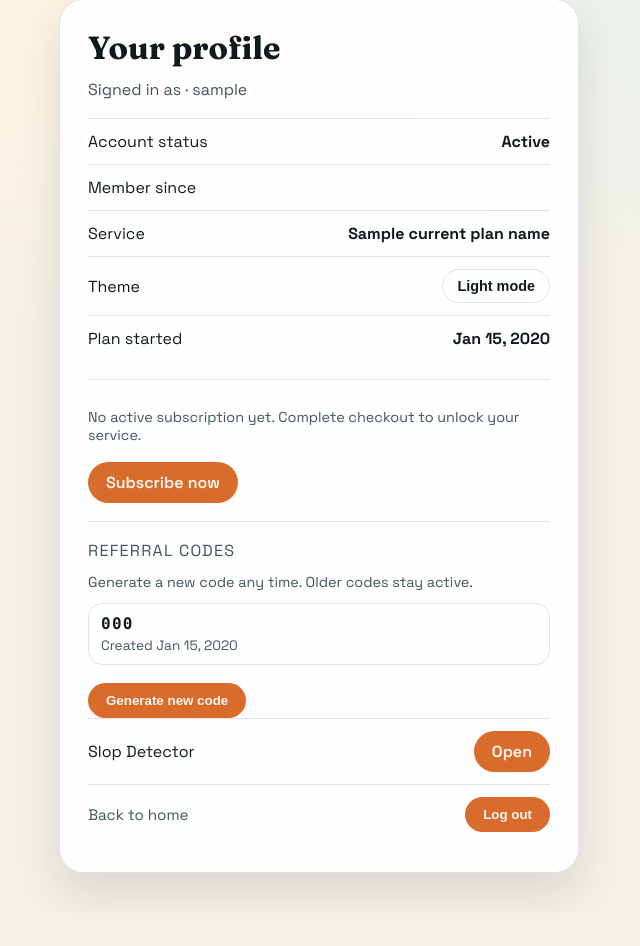
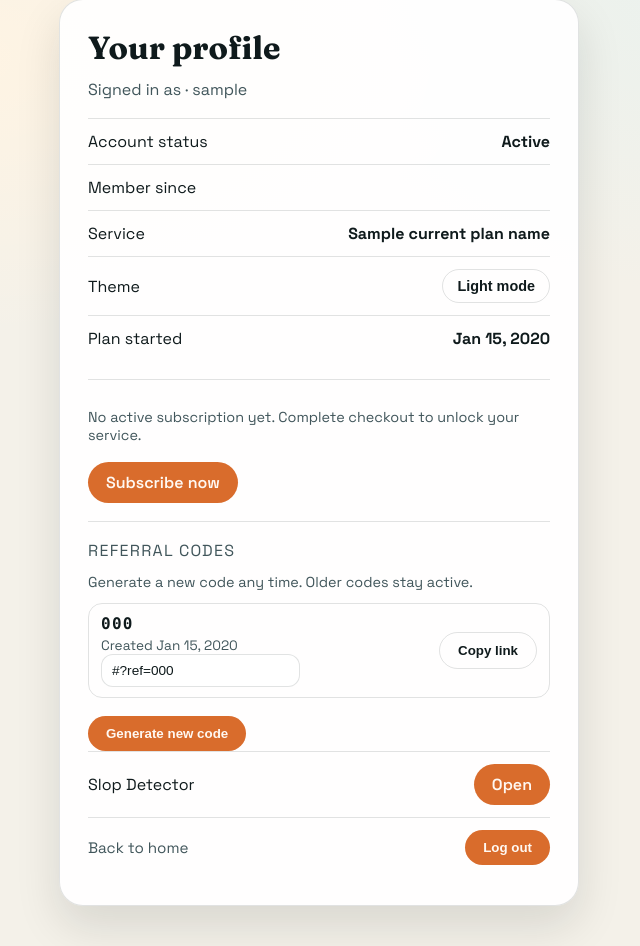
Before and after one commit to athena-live/lily, a Django app: template home/templates/home/profile.html in a window 1280 px wide. Shown: the part 41-987 px from the top of the page, without its empty margins (321-961 px from the left). Before the commit the page ends 939 px from the top, so only its background shows below. Run offline with Django 3.2, Linux system fonts and the light colour scheme; the template is opened without the code that fills it: most values are stand-ins (such as "Sample title", 1, 10 or a date in 2020).

Commit message:
Summary:
Captures ?ref= or ?ref_code= in the session, then records the referral on signup.
Adds a ReferralSignup record tying the new user to the ref code and referrer.
Shows a copyable referral link for each code on the profile page.
Files changed:

models.py
0007_referralsignup.py
account_adapter.py
middleware.py
settings.py
views.py
profile.html

```diff
--- a/home/templates/home/profile.html
+++ b/home/templates/home/profile.html
@@ -175,6 +175,22 @@
         white-space: nowrap;
       }
 
+      .ref-actions {
+        display: flex;
+        gap: 10px;
+        flex-wrap: wrap;
+      }
+
+      .ref-link {
+        width: 100%;
+        border: 1px solid var(--mist);
+        border-radius: 12px;
+        padding: 8px 10px;
+        background: rgba(255, 255, 255, 0.7);
+        font-size: 0.85rem;
+        color: var(--ink);
+      }
+
       .modal-backdrop {
         position: fixed;
         inset: 0;
@@ -343,10 +359,19 @@
                 <div>
                   <div class="ref-code">{{ ref.code }}</div>
                   <div class="ref-meta">Created {{ ref.created_at|date:"M d, Y" }}</div>
+                  <input
+                    class="ref-link"
+                    type="text"
+                    readonly
+                    value="{{ referral_signup_url }}?ref={{ ref.code }}"
+                    aria-label="Referral link for {{ ref.code }}" />
                 </div>
-                {% if ref.is_active %}
-                  <span class="badge">Active</span>
-                {% endif %}
+                <div class="ref-actions">
+                  {% if ref.is_active %}
+                    <span class="badge">Active</span>
+                  {% endif %}
+                  <button class="btn btn-ghost" type="button" data-copy-link>Copy link</button>
+                </div>
               </div>
             {% endfor %}
           </div>
@@ -499,6 +524,19 @@
           setTheme(nextTheme, { persist: true });
         });
       }
+
+      document.querySelectorAll("[data-copy-link]").forEach((button) => {
+        button.addEventListener("click", () => {
+          const card = button.closest(".ref-item");
+          const input = card ? card.querySelector(".ref-link") : null;
+          if (!input) return;
+          input.select();
+          input.setSelectionRange(0, input.value.length);
+          navigator.clipboard.writeText(input.value).catch(() => {
+            document.execCommand("copy");
+          });
+        });
+      });
     </script>
   </body>
 </html>
--- a/home/views.py
+++ b/home/views.py
@@ -2,6 +2,7 @@ from django.conf import settings
 from django.contrib.auth import get_user_model
 from django.http import HttpResponse, HttpResponseRedirect, JsonResponse
 from django.shortcuts import render, redirect
+from django.urls import reverse
 from django.utils import timezone
 from datetime import timezone as dt_timezone
 from django.utils.http import url_has_allowed_host_and_scheme
@@ -56,6 +57,7 @@ def profile(request):
         "username": request.user.username,
         "subscription_status": selection.stripe_status if selection else "",
         "referral_codes": referral_codes,
+        "referral_signup_url": request.build_absolute_uri(reverse("account_signup")),
         "canceled_or_ended": bool(
             selection
             and (
--- a/lily/settings.py
+++ b/lily/settings.py
@@ -69,6 +69,7 @@ INSTALLED_APPS = [
 MIDDLEWARE = [
     'django.middleware.security.SecurityMiddleware',
     'django.contrib.sessions.middleware.SessionMiddleware',
+    'lily.middleware.ReferralCaptureMiddleware',
     'django.middleware.common.CommonMiddleware',
     'django.middleware.csrf.CsrfViewMiddleware',
     'django.contrib.auth.middleware.AuthenticationMiddleware',
```
Also changed, not shown: home/models.py (+20 -0 lines), lily/account_adapter.py (+17 -0 lines), lily/middleware.py (+11 -0 lines), home/migrations/0007_referralsignup.py (added).
